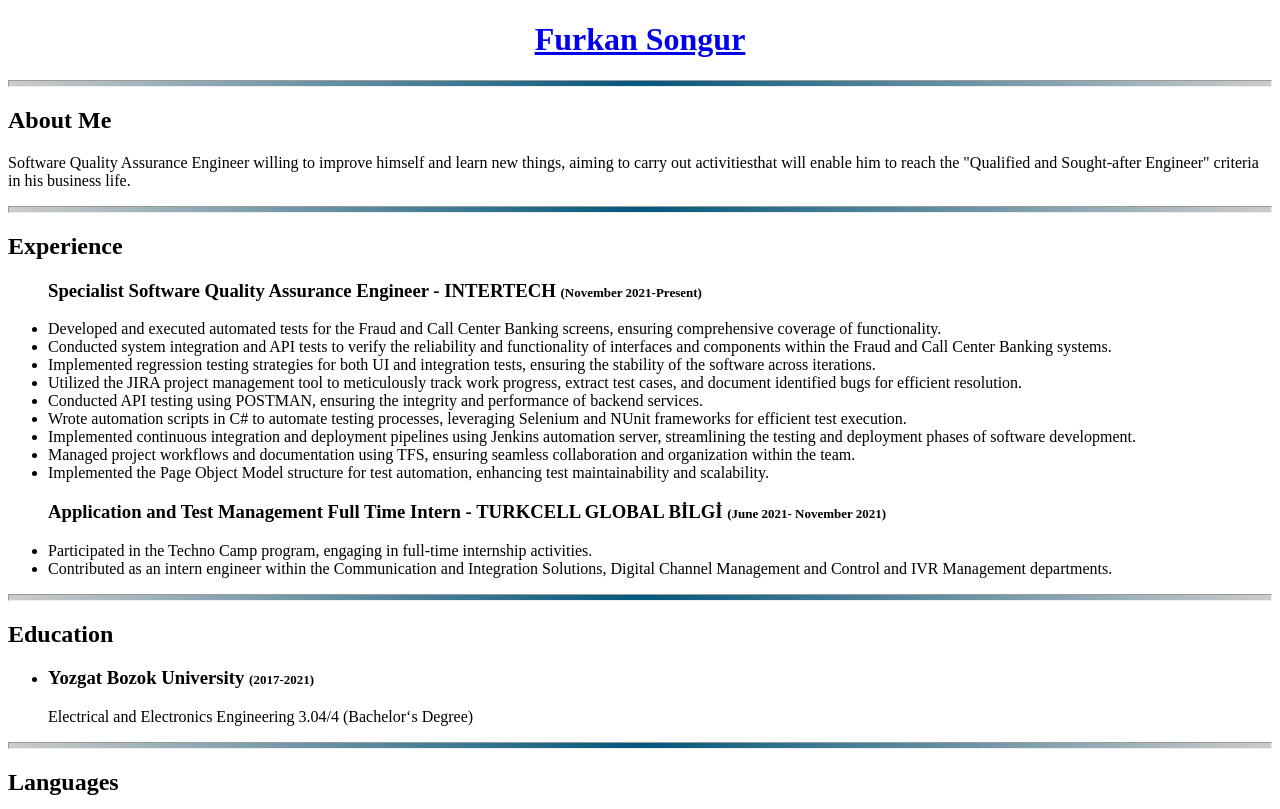
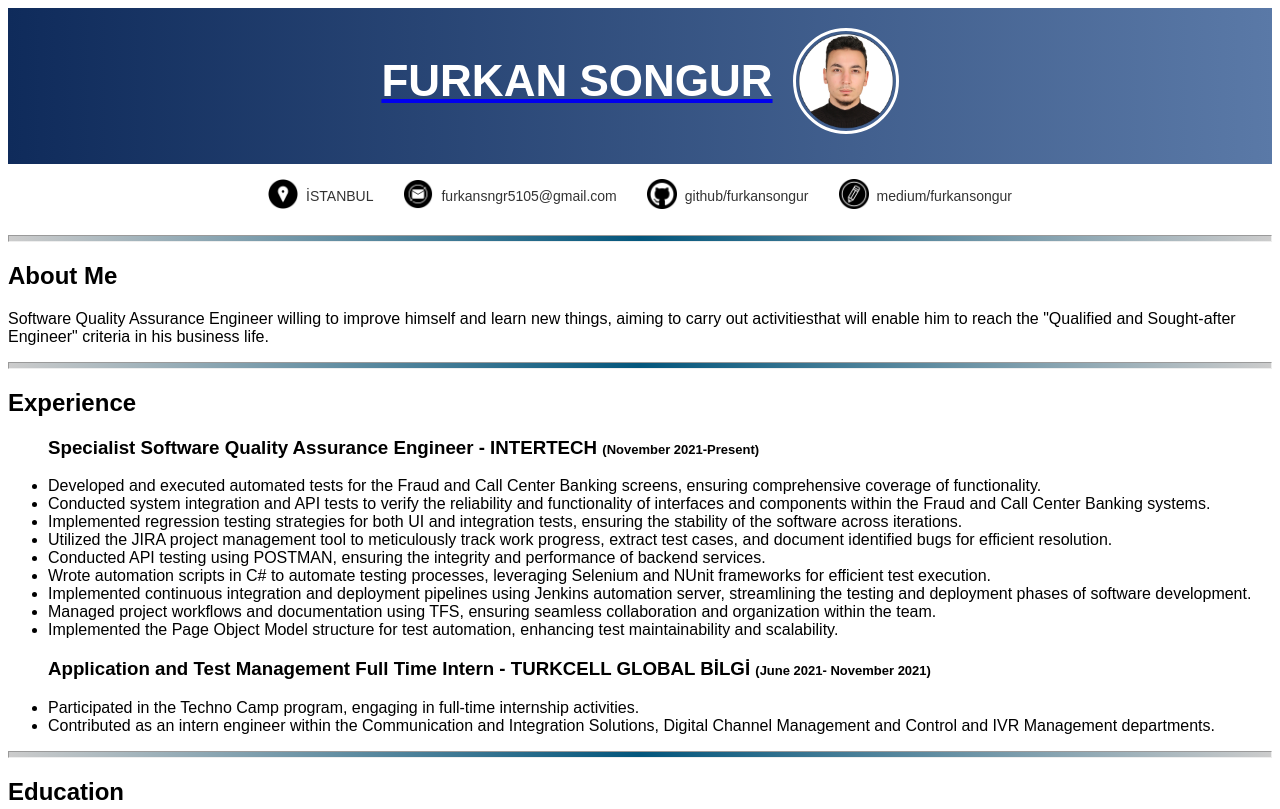
Before and after one commit to furkansongur/MyResume, a plain HTML site: page index.html in a window 1280 px wide. Shown: the top 809 px of the page. Drawn offline with Linux system fonts and the light colour scheme.

Commit message:
Add files via upload

```diff
--- a/index.html
+++ b/index.html
@@ -3,15 +3,42 @@
 
 <head>
     <meta charset="UTF-8">
+    <meta name="viewport" content="width=device-width, initial-scale=1.0">
     <title>My Resume</title>
     <link rel="stylesheet" href="./style.css" />
+
 </head>
 
 <body>
+    <a href="https://tr.linkedin.com/in/furkansongur" target="_blank">
+        <div class="header">
+            <div class="header-content">
+                <div class="name">FURKAN SONGUR</div>
+                <div class="profile-image">
+                    <img src="images/furkansngr.jpg" alt="Profile Image">
+                </div>
+            </div>
+        </div>
+    </a>
 
-<div  style="text-align: center;">
-    <h1><a href="https://tr.linkedin.com/in/furkansongur" target="_blank">Furkan Songur</a></h1>
-</div>
+    <div class="contact-info">
+        <a href="#" class="contact-item">
+            <span class="icon-circle"><img src="images/pointer_14064813.png" alt="Konum İkonu"></span>
+            <span>İSTANBUL</span>
+        </a>
+        <a href="mailto:furkansngr5105@gmail.com" class="contact-item">
+            <span class="icon-circle"><img src="images/email_10270728.png" alt="E-posta İkonu"></span>
+            <span>furkansngr5105@gmail.com</span>
+        </a>
+        <a href="https://github.com/furkansongur" target="_blank" class="contact-item">
+            <span class="icon-circle"><img src="images/github_5968896.png" alt="GitHub İkonu"></span>
+            <span>github/furkansongur</span>
+        </a>
+        <a href="https://furkansongur.medium.com/" target="_blank" class="contact-item">
+            <span class="icon-circle"><img src="images/pencil_12706689.png" alt="Medium İkonu"></span>
+            <span>medium/furkansongur</span>
+        </a>
+    </div>
 <hr />
 <h2>About Me</h2>
 <p>Software Quality Assurance Engineer willing to improve himself and learn new things, aiming to carry out activitiesthat will enable him to reach the "Qualified and Sought-after Engineer" criteria in his business life.</p>
@@ -101,8 +128,7 @@
 <ul class="repeat2-1fr">
     <li style="list-style-type: disc;">
         <a href="https://app.diplomasafe.com/en-US/diploma/d6fbfc440c396bddda5a18d47a543ba1f6b893346" target="_blank" style="text-decoration: none; color: inherit;">
-            STQB Foundation Level (CTFL)
-
+            ISTQB Foundation Level (CTFL)
         </a>
     </li>
     <li style="list-style-type: disc;">
--- a/style.css
+++ b/style.css
@@ -12,3 +12,69 @@ hr {
     height: 5px;
     background-image: linear-gradient(to right, #ccc, #03567c, #ccc);
 }
+
+body {
+    font-family: Arial, sans-serif;
+}
+
+.header {
+    background: linear-gradient(to right, #0f2b5b, #5a79a7);
+    color: white;
+    padding: 20px;
+    display: flex;
+    align-items: center;
+    justify-content: center;
+    flex-direction: column;
+}
+
+.header-content {
+    display: flex;
+    align-items: center;
+    justify-content: center;
+    margin-bottom: 10px;
+}
+
+.name {
+    font-size: 44px;
+    font-weight: bold;
+    margin-right: 20px;
+}
+
+.profile-image {
+    border-radius: 50%;
+    overflow: hidden;
+    border: 3px solid white;
+    width: 100px;
+    height: 100px;
+}
+
+.profile-image img {
+    width: 100%;
+    height: 100%;
+    object-fit: cover;
+}
+
+/* Contact Info Section */
+.contact-info {
+    display: flex;
+    align-items: center;
+    justify-content: center;
+    gap: 30px;
+    padding: 15px 0;
+    font-size: 14px;
+}
+
+.contact-item {
+    color: #333;
+    text-decoration: none;
+    display: flex;
+    align-items: center;
+    gap: 8px;
+    color: #333;
+}
+
+.icon-circle img {
+    width: 30px;
+    height: 30px;
+    object-fit: cover;
+}
```
Also changed, not shown: images/email_10270728.png (added), images/furkansngr.jpg (added), images/github_5968896.png (added), images/pencil_12706689.png (added), images/pointer_14064813.png (added).
